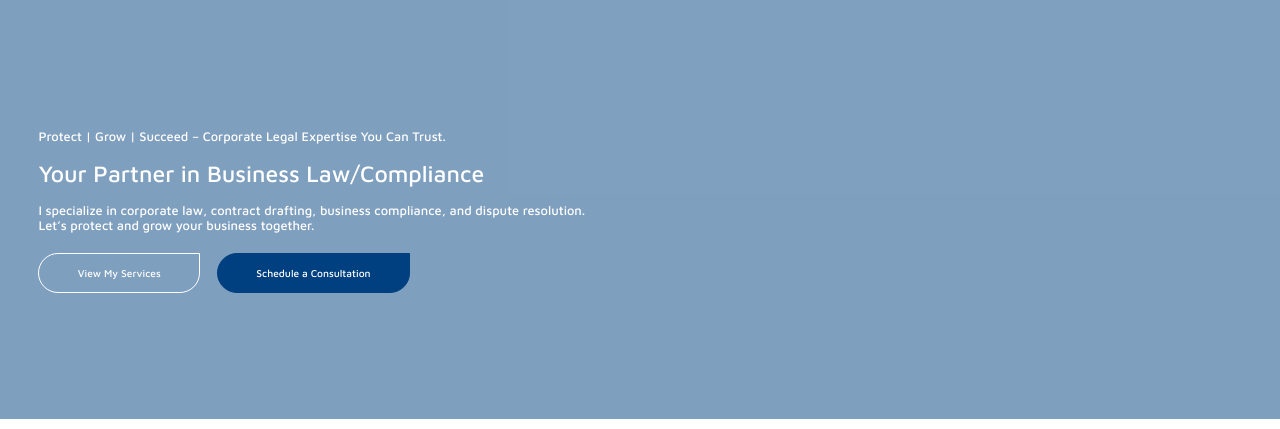
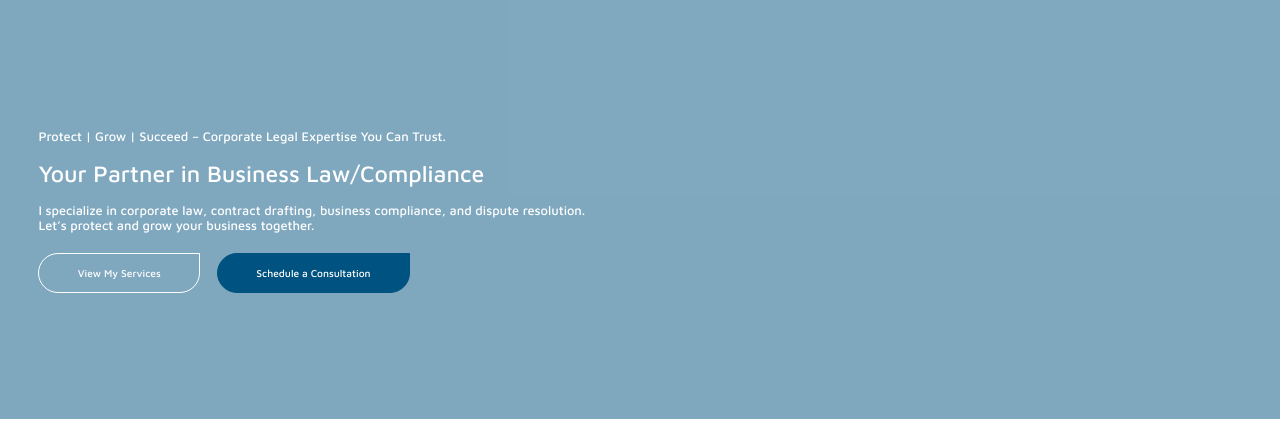
Before and after one commit to shubhamm0707/Mahi, a plain HTML site: page index.html in a window 1280 px wide. Shown: the part 61-490 px from the top of the page. Drawn offline with Linux system fonts and the light colour scheme.

Commit message:
first commit

```diff
--- a/index.css
+++ b/index.css
@@ -7,7 +7,7 @@
 :root {
     --vh: 1vh;
     --vw: 1vw;
-    --primary-text-color: #004080;
+    --primary-text-color: #005380;
 }
 
 @font-face {
```
